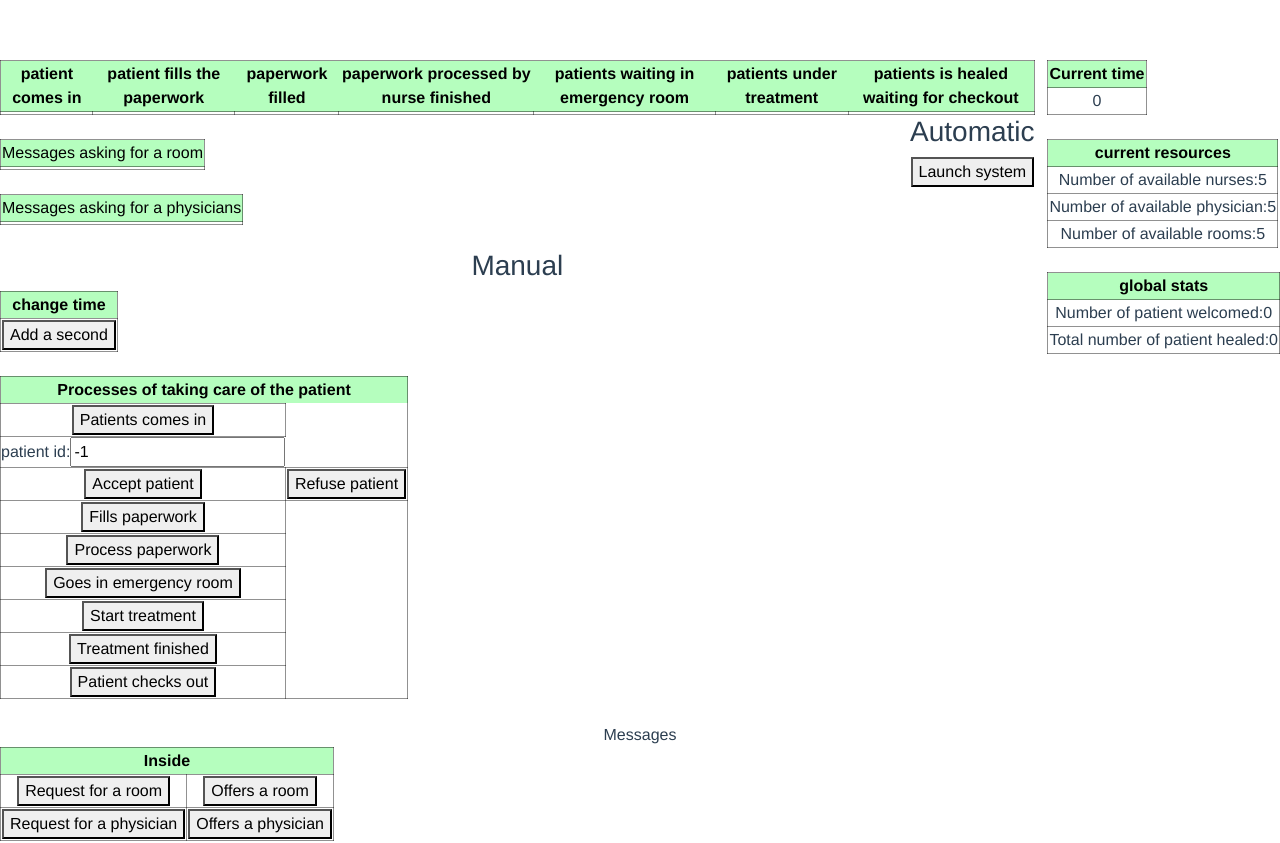
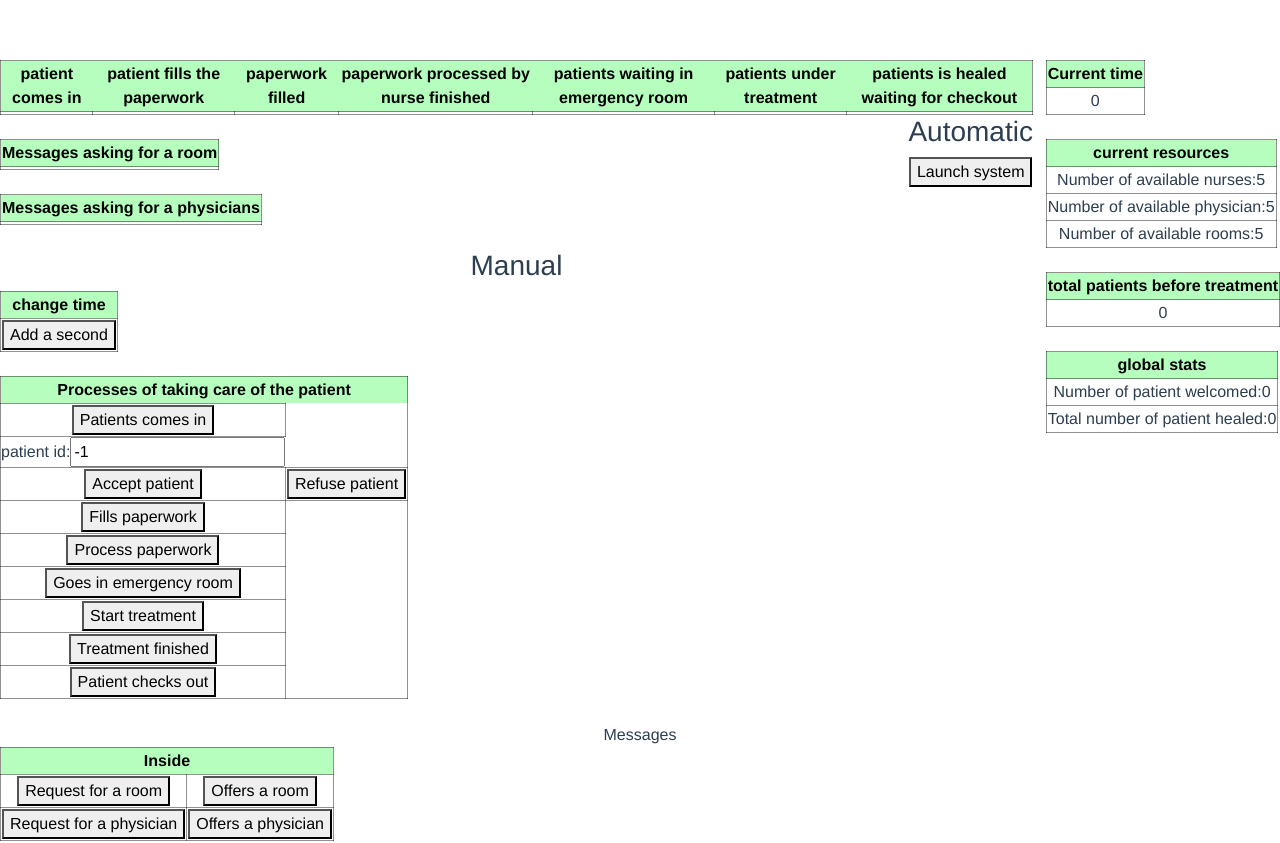
Before and after one commit to mariegallardo/Formal-modeling-project, a Vue app: page / in a window 1280 px wide. Shown: the top 843 px of the page. Built offline with nearby package versions, Linux system fonts and the light colour scheme.

Commit message:
added total patients before treatment

```diff
--- a/src/components/Clinic.vue
+++ b/src/components/Clinic.vue
@@ -47,6 +47,19 @@
           </tr>
           <tr>
             <td>Number of available rooms:{{roomsAvailable}}</td>
+          </tr>
+        </tbody>
+      </table>
+      <br/>
+      <table>
+        <thead>
+          <tr>
+            <th>total patients before treatment</th>
+            </tr>
+        </thead>
+        <tbody>
+          <tr>
+            <td>{{totalPatientsBeforeTreatment}}</td>
           </tr>
         </tbody>
       </table>
@@ -131,7 +144,7 @@
     <table>
       <thead>
         <tr>
-          <td class="minWidth">Messages asking for a room</td>
+          <th class="minWidth">Messages asking for a room</th>
         </tr>
       </thead>
       <tbody>
@@ -148,7 +161,7 @@
     <table>
       <thead>
         <tr>
-          <td class="minWidth">Messages asking for a physicians</td>
+          <th class="minWidth">Messages asking for a physicians</th>
         </tr>
       </thead>
       <tbody>
```
